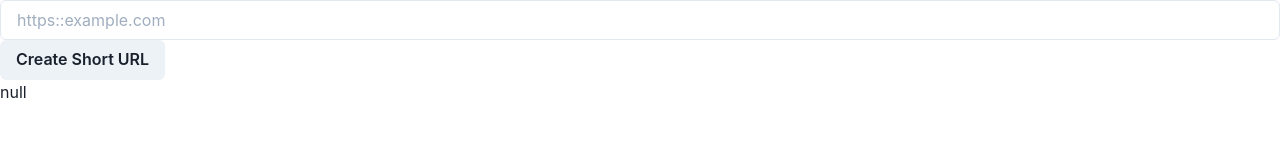
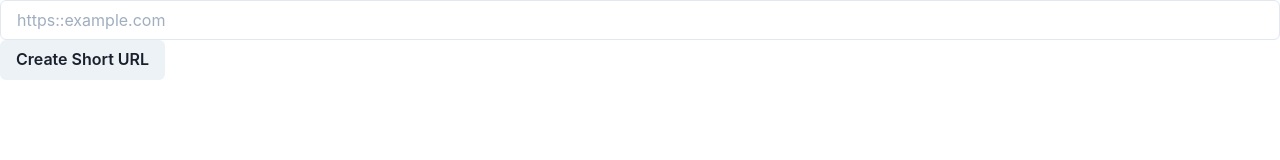
Before and after one commit to jp-knj/express, a React (Create React App) app in the folder 02_restfull-api/ui/: page / in a window 1280 px wide. Shown: the top 160 px of the page. Built offline with nearby package versions, Linux system fonts and the light colour scheme; no server answers.

Commit message:
[delete] 不要なコードの削除

```diff
--- a/02_restfull-api/ui/src/component/URLShortenerForm.tsx
+++ b/02_restfull-api/ui/src/component/URLShortenerForm.tsx
@@ -26,7 +26,6 @@ function URLShortenerForm() {
       />
       <Button type="submit">Create Short URL</Button>
     </form>
-    {JSON.stringify(shortUrl)}
     {shortUrl && (
       <a href={`${SERVER_ENDPOINT}/${shortUrl?.shortId}`}>CLICK ME</a>
     )}
```
